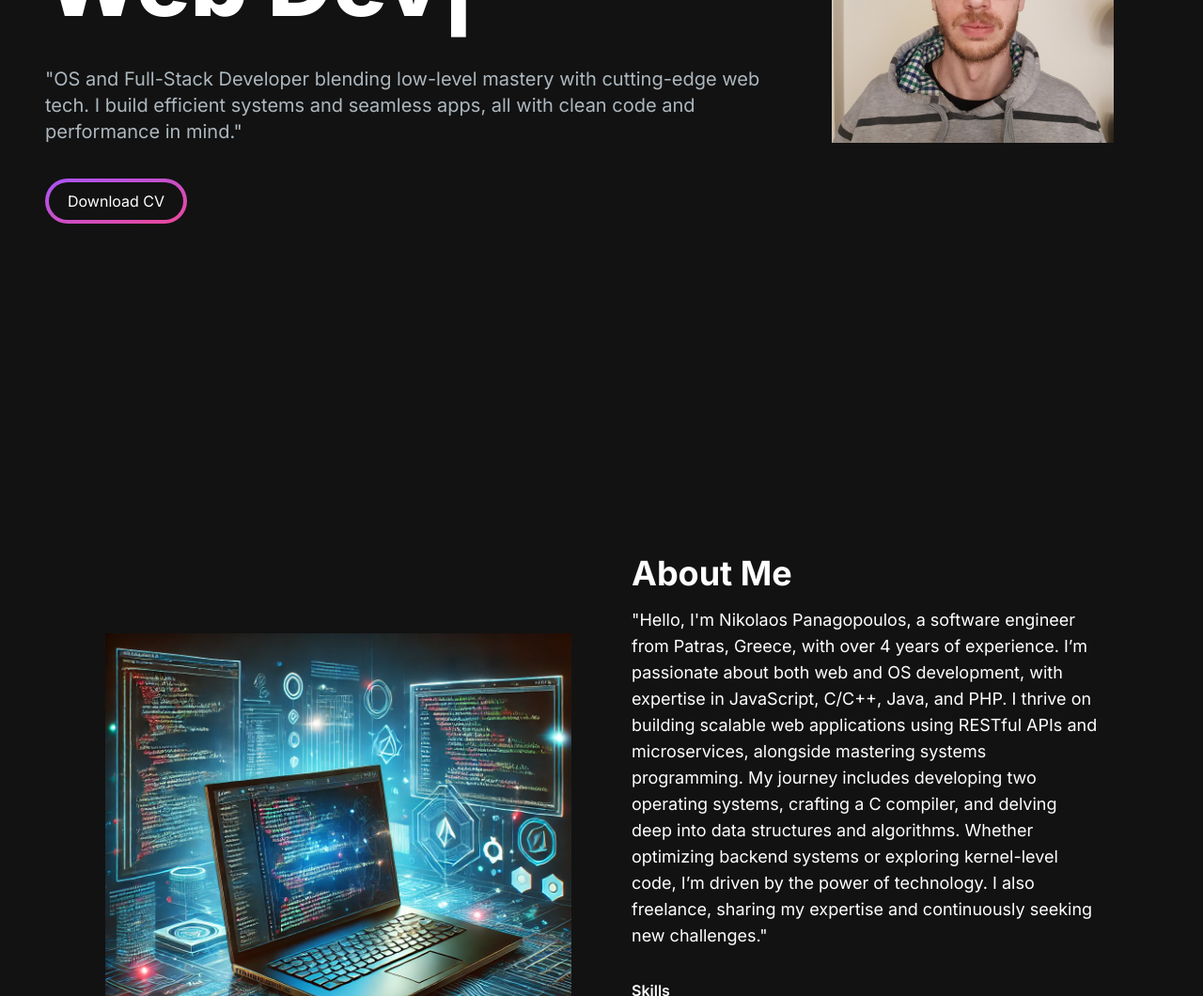
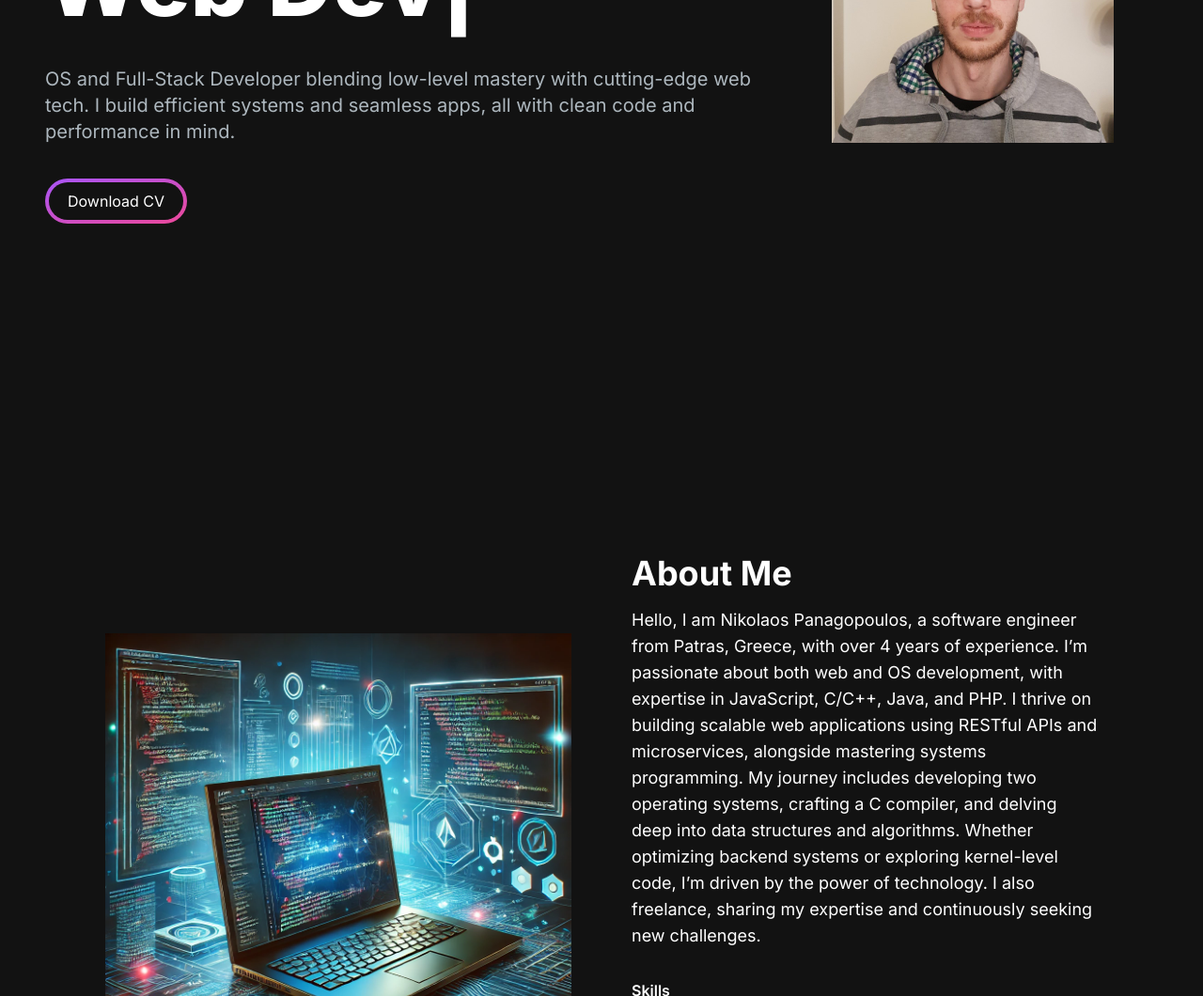
Before and after one commit to nikolaospanagopoulos/portfolioWebsite, a Next.js app: page / in a window 1280 px wide. Shown: the part 410-1470 px from the top of the page at 94% size. Built offline with nearby package versions, Linux system fonts and the light colour scheme.

Commit message:
fix errors

```diff
--- a/src/app/components/AboutSection.jsx
+++ b/src/app/components/AboutSection.jsx
@@ -47,7 +47,7 @@ const AboutSection = () => {
         <div className="mt-4 md:mt-0 text-left flex flex-col h-full">
           <h2 className="text-4xl font-bold text-white mb-4">About Me</h2>
           <p className="text-base lg:text-lg">
-            "Hello, I'm Nikolaos Panagopoulos, a software engineer from Patras,
+            Hello, I am Nikolaos Panagopoulos, a software engineer from Patras,
             Greece, with over 4 years of experience. I’m passionate about both
             web and OS development, with expertise in JavaScript, C/C++, Java,
             and PHP. I thrive on building scalable web applications using
@@ -57,7 +57,7 @@ const AboutSection = () => {
             algorithms. Whether optimizing backend systems or exploring
             kernel-level code, I’m driven by the power of technology. I also
             freelance, sharing my expertise and continuously seeking new
-            challenges."
+            challenges.
           </p>
           <div className="flex flex-row justify-start mt-8">
             <TabButton
--- a/src/app/components/Footer.jsx
+++ b/src/app/components/Footer.jsx
@@ -7,7 +7,7 @@ const Footer = () => {
         <img
           className="h-10 w-10"
           src="https://yt3.ggpht.com/p9hhDu32EG_29p768Hns7Uyt4_p-CUEhlwHB-9HRDwFRv79enKl8xiNG0m9VbuP1n4AtKdPs1P4=s600-c-k-c0x00ffffff-no-rj-rp-mo"
-          alt=""
+          alt="youtube-channel-hero"
           srcset=""
         />
         <p className="text-slate-600">All rights reserved.</p>
--- a/src/app/components/HeroSection.jsx
+++ b/src/app/components/HeroSection.jsx
@@ -35,9 +35,9 @@ const HeroSection = () => {
             />
           </h1>
           <p className="text-[#ADB7BE] text-base sm:text-lg mb-6 lg:text-xl">
-            "OS and Full-Stack Developer blending low-level mastery with
+            OS and Full-Stack Developer blending low-level mastery with
             cutting-edge web tech. I build efficient systems and seamless apps,
-            all with clean code and performance in mind."
+            all with clean code and performance in mind.
           </p>
           <div>
             <Link
```
